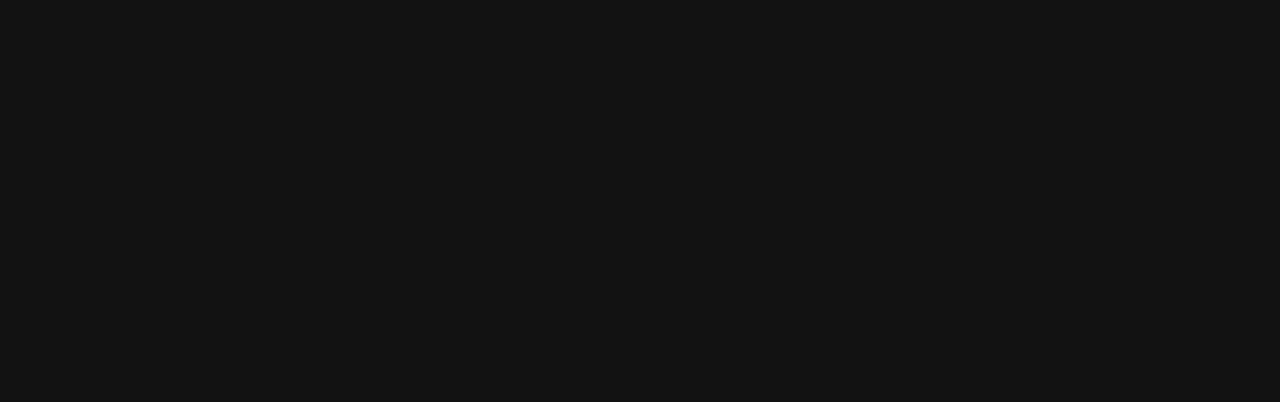
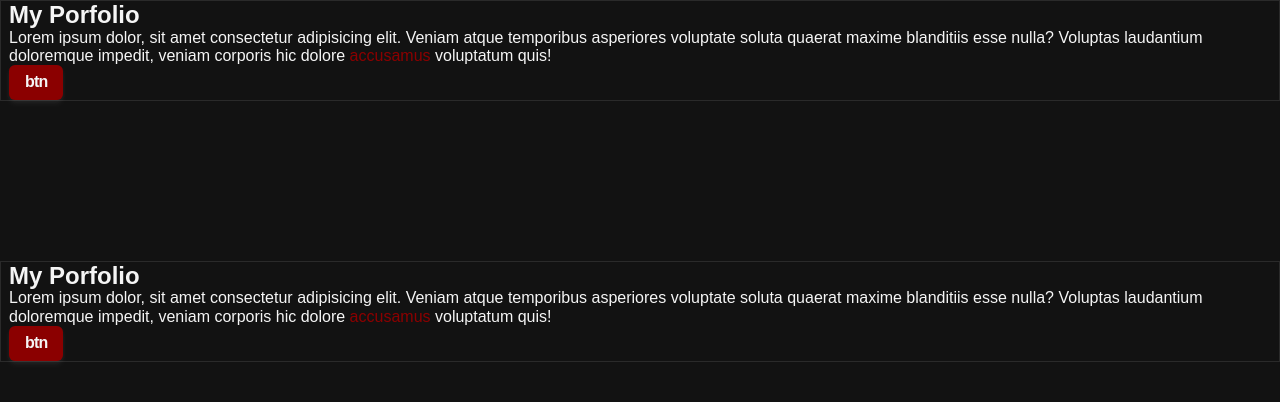
Before and after one commit to NanaOseiYaw/porfolio, a website built with Vite: page index.html in a window 1280 px wide. Built offline with nearby package versions, Linux system fonts and the light colour scheme; a web font is replaced by a local one.

Commit message:
Final font sizes

```diff
--- a/index.html
+++ b/index.html
@@ -8,6 +8,22 @@
     <title>Porfolio</title>
   </head>
   <body>
+    <article class="container">
+      <h1>My Porfolio</h1>
+      <p>Lorem ipsum dolor, sit amet consectetur adipisicing elit.
+        Veniam atque temporibus asperiores voluptate soluta quaerat maxime blanditiis esse nulla?
+        Voluptas laudantium doloremque impedit, veniam corporis
+        hic dolore <a>accusamus</a> voluptatum quis!</p>
+      <button class="btn">btn</button>
+    </article>
+     <article class="container section">
+      <h1>My Porfolio</h1>
+      <p>Lorem ipsum dolor, sit amet consectetur adipisicing elit.
+        Veniam atque temporibus asperiores voluptate soluta quaerat maxime blanditiis esse nulla?
+        Voluptas laudantium doloremque impedit, veniam corporis
+        hic dolore <a>accusamus</a> voluptatum quis!</p>
+      <button class="btn">btn</button>
+    </article>
     <script type="module" src="/src/main.js"></script>
   </body>
 </html>
--- a/styles/style.css
+++ b/styles/style.css
@@ -5,6 +5,13 @@
   --clr-background-dark: #121212;
   --clr-text-dark: #F5F5F5;
   --clr-accent-dark: #8B0000;
+  --clr-border-dark: rgba(255, 255, 255, 0.1);
+  --shadow-dark: 0 4px 6px rgba(255, 255, 255, 0.05),
+               0 2px 4px rgba(255, 255, 255, 0.04);
+  --shadow-dark-hover: 0 6px 10px rgba(255, 255, 255, 0.08),
+                     0 3px 6px rgba(255, 255, 255, 0.06);
+  --shadow-dark-active: 0 2px 4px rgba(255, 255, 255, 0.06),
+                      0 1px 2px rgba(255, 255, 255, 0.04);
 
   /* Light mode */
   --clr-primary-light: #2C3E50;
@@ -12,10 +19,34 @@
   --clr-background-light: #FFFFFF;
   --clr-text-light: #1C1C1C;
   --clr-accent-light: #800020;
+  --clr-border-light: #E0E0E0;
+  --shadow-light: 0 4px 6px rgba(0, 0, 0, 0.1),
+                0 2px 4px rgba(0, 0, 0, 0.06);
+  --shadow-light-hover: 0 6px 10px rgba(0, 0, 0, 0.15),
+                      0 3px 6px rgba(0, 0, 0, 0.10);
+  --shadow-light-active: 0 2px 4px rgba(0, 0, 0, 0.12),
+                       0 1px 2px rgba(0, 0, 0, 0.08);
 
   /* Optional neutrals */
   --clr-muted-dark: #888888;
   --clr-muted-light: #666666;
+
+  /* Font sizes */
+  --size-xxs: 0.5rem;
+  --size-xs: 0.75rem;
+  --size-sm: 0.875rem ;
+  --size-base: 1rem;
+  --size-lg: 1.125rem;
+  --size-xl: 1.25rem;
+  --size-2xl: 1.5rem;
+  --size-3xl: 1.875rem;
+  --size-4xl: 2.25rem;
+  --size-5xl: 3rem;
+  --size-6xl: 3.75rem;
+  --size-7xl: 4.5rem;
+  --size-8xl: 6rem;
+  --size-9xl: 8rem;
+  --size-10xl: 10rem;
 }
 
 *{
--- a/styles/utils.css
+++ b/styles/utils.css
@@ -1,5 +1,108 @@
+
+/* xs */
+/* @media (min-width:475px){
+
+} */
+
+/* sm */
+/* @media (min-width:640px){
+
+} */
+
+/* m */
+/* @media (min-width:768px){
+
+} */
+
+/* l */
+/* @media (min-width:1024px){
+
+} */
+
+/* xl */
+/* @media (min-width:1280px){
+
+} */
+
+/* 2xl */
+/* @media (min-width:1536px){
+
+} */
+
+
 .btn{
     display: inline-block;
     font-weight: 600;
+    text-decoration: none;
+    letter-spacing: -0.05em;
+    background-color: var(--clr-accent-dark);
+    color:var(--clr-text-dark);
+    padding: 0.5em 1em;
+    border-radius: 6px;
+    box-shadow: var(--shadow-dark);
+    transition: transform 0.3s, box-shadow 0.3s;
+}
+
+.btn:hover{
+    transform: translateY(-3px);
+    box-shadow: var(--shadow-dark-hover);
+}
+
+.container{
+    width: 100%;
+    margin-left: auto;
+    margin-right: auto;
+    padding-left: 0.5rem;
+    padding-right: 0.5rem;
+    border: 1px solid var(--clr-border-dark);
+}
+
+.section{
+    margin-top: 5rem;
+}
+
+/* xs */
+@media (min-width:475px){
+    .container{
+        max-width: 475px;
+    }
+}
+
+/* sm */
+@media (min-width:640px){
+    .container{
+        max-width: 640px;
+    }
+}
+
+/* m */
+@media (min-width:768px){
+    .container{
+        max-width: 768px;
+    }
+}
+
+/* l */
+@media (min-width:1024px){
+    .container{
+        max-width: 1024px;
+    }
+    .section{
+    margin-top: 10rem;
+}
 
 }
+
+/* xl */
+@media (min-width:1280px){
+    .container{
+        max-width: 1280px;
+    }
+}
+
+/* 2xl */
+@media (min-width:1536px){
+    .container{
+        max-width: 1536px;
+    }
+}
```
